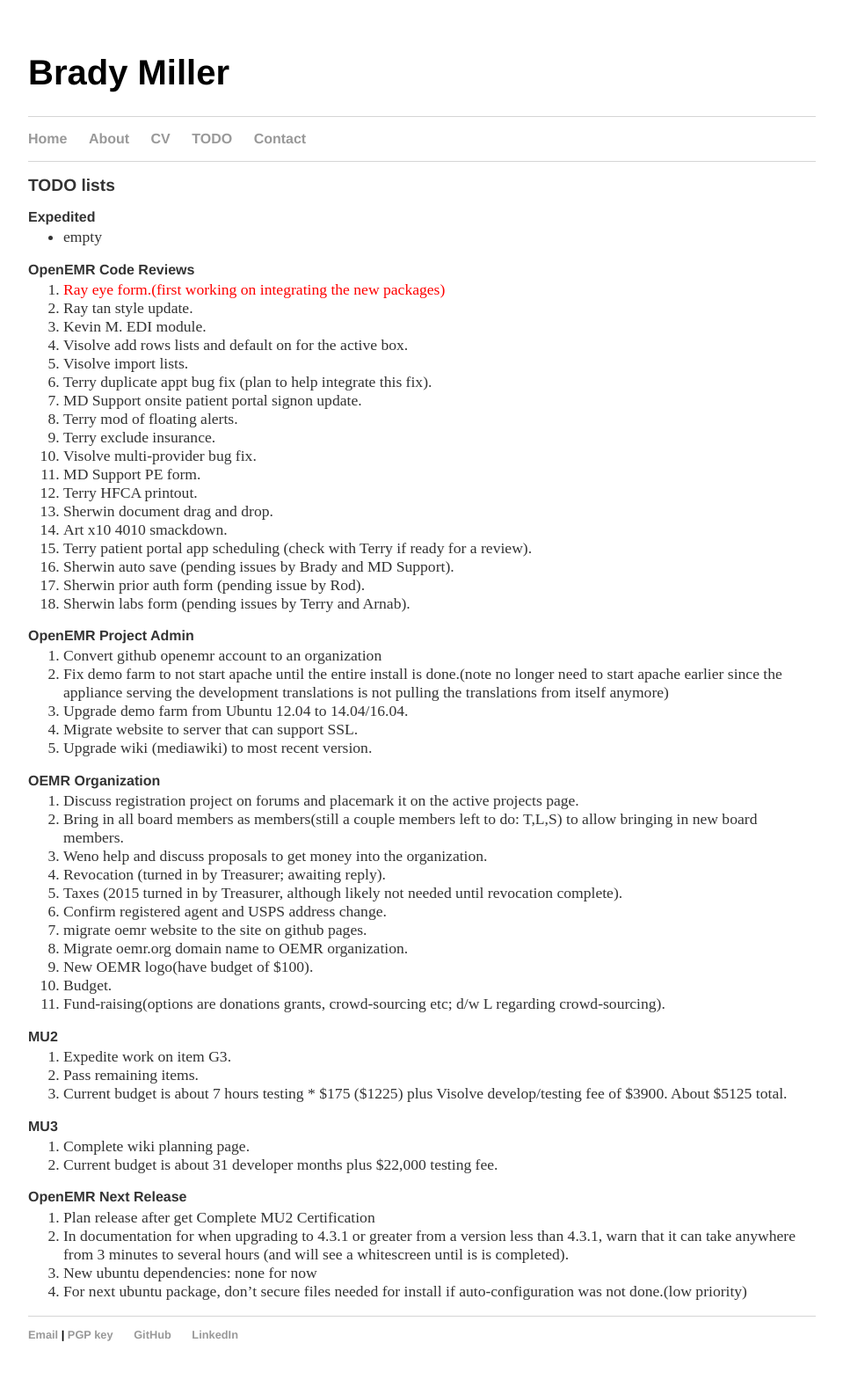
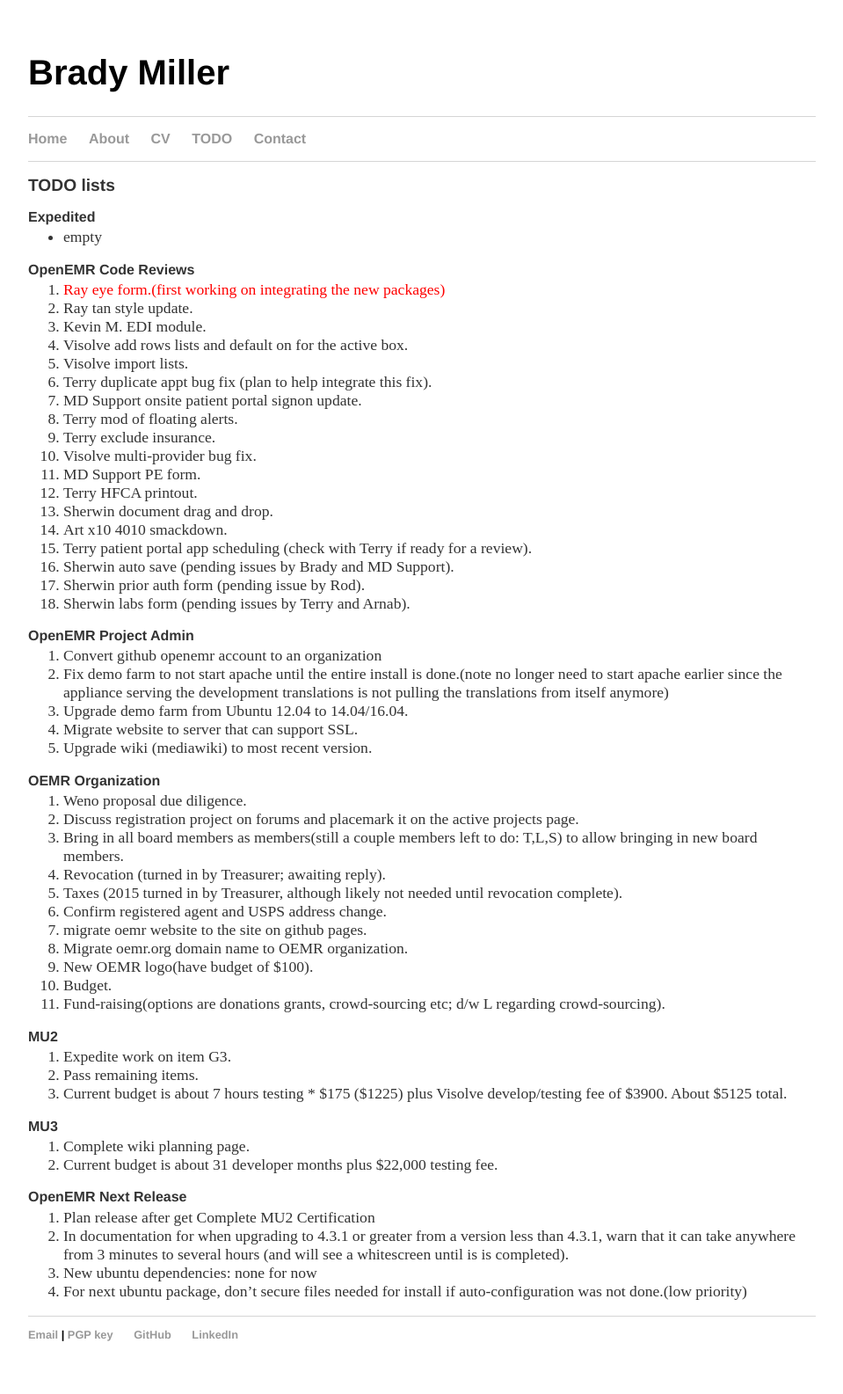
Before and after one commit to bradymiller/bradymiller.github.io, a Jekyll site: the page built from todo/index.md, in a window 1280 px wide. Shown: the whole page at 88% size, without its empty margins (160-1119 px from the left). Built offline with Jekyll 4.4.1, drawn with Linux system fonts in a browser that asks for light colours.

Commit message:
Update todo list

```diff
--- a/todo/index.md
+++ b/todo/index.md
@@ -34,9 +34,9 @@
 1. Upgrade wiki (mediawiki) to most recent version.
 
 ### OEMR Organization
+1. Weno proposal due diligence.
 1. Discuss registration project on forums and placemark it on the active projects page.
 1. Bring in all board members as members(still a couple members left to do: T,L,S) to allow bringing in new board members.
-1. Weno help and discuss proposals to get money into the organization.
 1. Revocation (turned in by Treasurer; awaiting reply).
 1. Taxes (2015 turned in by Treasurer, although likely not needed until revocation complete).
 1. Confirm registered agent and USPS address change.
```
